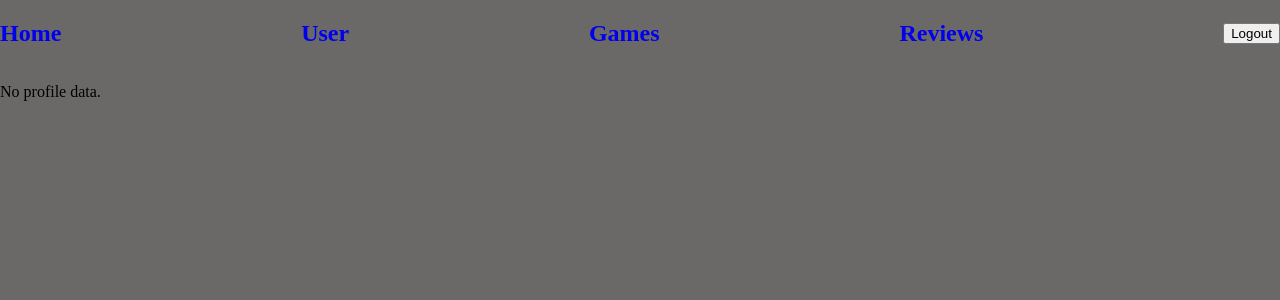
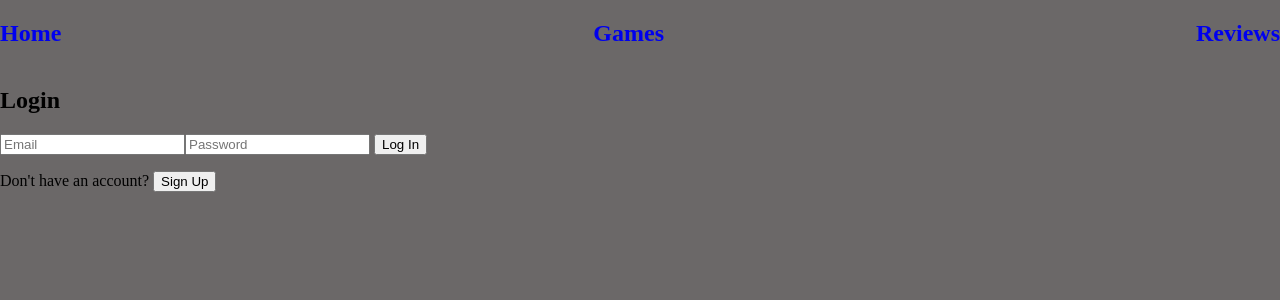
Before and after one commit to JGomez1612/Patch-Notes-FE, a React (Vite) app: page /user in a window 1280 px wide. Shown: the top 300 px of the page. Built offline with nearby package versions, Linux system fonts and the light colour scheme.

Commit message:
added protected routes and updated navbar.

```diff
--- a/src/App.jsx
+++ b/src/App.jsx
@@ -4,6 +4,7 @@ import './App.css'
 
 // Components
 import NavBar from './components/NavBar/NavBar';
+import ProtectedRoutes from './components/ProtectedRoutes';
 
 // Pages
 import HomePage from './pages/HomePage/HomePage';
@@ -23,10 +24,14 @@ function App() {
       <Routes>
         <Route path="/" element={<HomePage />} />
         <Route path="/auth" element={<AuthPage />} />
-        <Route path="/user" element={<UserPage />} />
+
         <Route path="/games" element={<GamesPage searchTerm={searchTerm} setSearchTerm={setSearchterm} setSelectedGame={setSelectedGame} />} />
-        <Route path="/gamedetails" element={<GameDetailsPage selectedGame={selectedGame}/>} />
+        <Route path="/gamedetails" element={<GameDetailsPage selectedGame={selectedGame} />} />
         <Route path="/reviews" element={<ReviewsPage />} />
+
+        <Route element={<ProtectedRoutes />}>
+          <Route path="/user" element={<UserPage />} />
+        </Route>
       </Routes>
     </>
   )
--- a/src/components/NavBar/NavBar.jsx
+++ b/src/components/NavBar/NavBar.jsx
@@ -5,7 +5,7 @@ import { useUser } from '../../context/userContext/userContext';
 
 export default function NavBar() {
     const { logout } = useAuth();
-    const { setUser } = useUser();
+    const { user, setUser } = useUser();
     const nav = useNavigate();
 
     function handleLogout() {
@@ -19,17 +19,22 @@ export default function NavBar() {
             <Link to={'/'} className="link">
                 <h2>Home</h2>
             </Link>
-            <Link to={'/user'} className="link">
-                <h2>User</h2>
-            </Link>
+
+            {user && (
+                <>
+                    <Link to={'/user'} className="link">
+                        <h2>User</h2>
+                    </Link>
+                    <button onClick={handleLogout}>Logout</button>
+                </>
+            )}
+
             <Link to={'/games'} className="link">
                 <h2>Games</h2>
             </Link>
             <Link to={'/reviews'} className="link">
                 <h2>Reviews</h2>
             </Link>
-
-            <button onClick={handleLogout}>Logout</button>
         </nav>
     )
 }
--- /dev/null
+++ b/src/components/ProtectedRoutes.jsx
@@ -0,0 +1,9 @@
+import { Outlet } from "react-router-dom";
+import { useAuth } from "../context/authContext/authContext";
+import AuthPage from '../pages/AuthPage/AuthPage'
+
+export default function ProtectedRoutes(){
+    const {cookies} = useAuth();
+
+    return cookies.token? <Outlet /> : <AuthPage />
+}
--- a/src/pages/ReviewsPage/ReviewsPage.jsx
+++ b/src/pages/ReviewsPage/ReviewsPage.jsx
@@ -14,7 +14,7 @@ export default function ReviewPage() {
 
                 for (const review of reviews) {
                     const gameRes = await axios.get(
-                        `http://localhost:3000/api/game/${review.gameId}`
+                        `http://localhost:3000/api/games/${review.gameId}`
                     );
                     reviewsWithImages.push({
                         ...review,
@@ -25,7 +25,7 @@ export default function ReviewPage() {
 
                 setReview(reviewsWithImages);
             } catch (err) {
-                console.err(err.message);
+                console.error(err.message);
             }
         };
 
--- a/src/pages/UserPage/UserPage.jsx
+++ b/src/pages/UserPage/UserPage.jsx
@@ -69,7 +69,7 @@ export default function ProfilePage() {
             setProfile({
                 ...profile,
                 reviews: profile.reviews.map((r) =>
-                    r._id === id ? res.data : r
+                    r._id === id ? { ...res.data, gameImage: r.gameImage } : r
                 )
             });
             setEditingReview(null);
```
Also changed, not shown: src/pages/GameDetailsPage/GameDetailsPage.jsx (line endings or trailing spaces).
